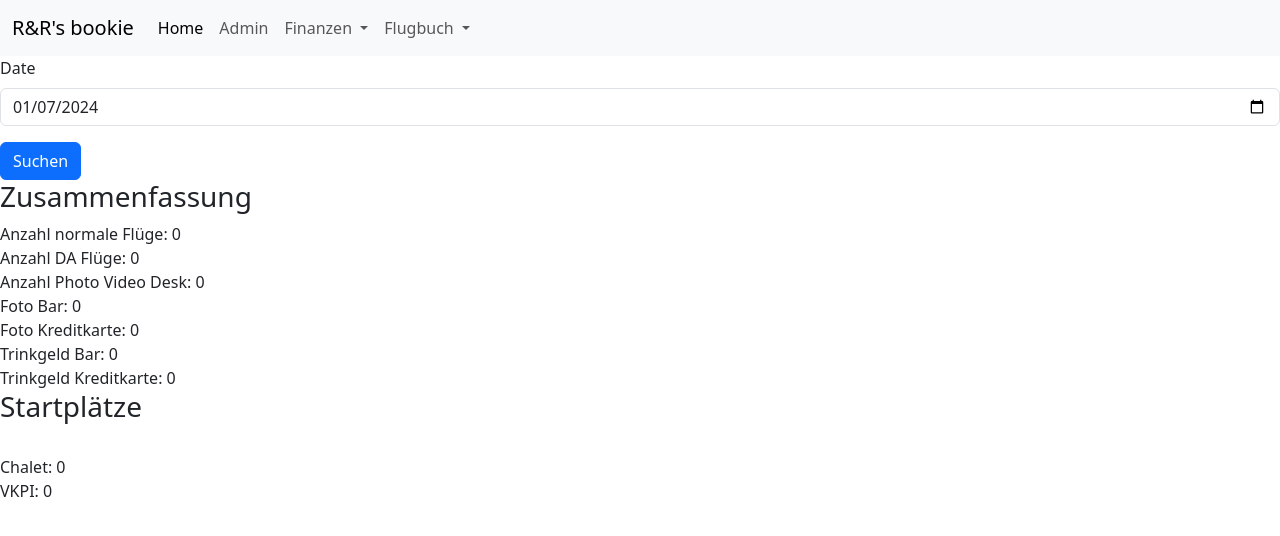
After one commit to rafael-ottersberg/bookie, a Django app: page /flightbook/commercial-year-summary/ in a window 1280 px wide. The commit adds this page. Shown: the top 536 px of the page. Run offline with Django 4.2, Linux system fonts and the light colour scheme; the visitor is signed in with stand-in values (Sample User, id 1); parts of the project's set-up code (start-up, migrations or seed data) failed here and were passed over; some libraries are stand-ins or nearby versions.

Commit message:
added commercial month and year views

```diff
--- a/bookie/flightbook/forms.py
+++ b/bookie/flightbook/forms.py
@@ -71,4 +71,7 @@ class CommercialDaySummaryForm(forms.Form):
     date = forms.DateField(widget=forms.DateInput(attrs={'type': 'date'}))
 
 class CommercialMonthSummaryForm(forms.Form):
-    month = forms.DateField(widget=forms.DateInput(attrs={'type': 'month'}))
+    date = forms.DateField(widget=forms.DateInput(attrs={'type': 'date'}))
+
+class CommercialYearSummaryForm(forms.Form):
+    date = forms.DateField(widget=forms.DateInput(attrs={'type': 'date'}))
--- a/bookie/flightbook/urls.py
+++ b/bookie/flightbook/urls.py
@@ -8,4 +8,6 @@ urlpatterns = [
     path("add-commercial-flight/", views.add_commercial_flight, name="addcommercialflight"),
     path("flights/<str:pilot>/", views.FlightList.as_view(), name="flightlist"),
     path("commercial-day-summary/", views.commercial_day_summary, name="commercialdaysummary"),
+    path("commercial-month-summary/", views.commercial_month_summary, name="commercialmonthsummary"),
+    path("commercial-year-summary/", views.commercial_year_summary, name="commercialyearsummary"),
 ]
--- a/bookie/flightbook/views.py
+++ b/bookie/flightbook/views.py
@@ -7,7 +7,7 @@ from django.views import generic
 from django.contrib.auth.decorators import login_required
 from django.contrib.auth.mixins import LoginRequiredMixin
 
-from .forms import FlightForm, FlightFormPart, CommercialFlightForm, CommercialDaySummaryForm, CommercialMonthSummaryForm
+from .forms import FlightForm, FlightFormPart, CommercialFlightForm, CommercialDaySummaryForm, CommercialMonthSummaryForm, CommercialYearSummaryForm
 
 from .models import Flight, FlightBook, CommercialFlight, Site, Wing, Company
 
@@ -105,3 +105,112 @@ def commercial_day_summary(request):
     return render(
         request, "flightbook/commercial_day_summary.html",
         {"form": form, "flight_list": flight_list, "total_income": total_income, "total_cash": total_cash, "total_card": total_card})
+
+
+@login_required
+def commercial_month_summary(request):
+    number_of_normal_flights = 0
+    number_of_da_flights = 0
+    number_of_photo_video_desk = 0
+
+    photo_card = 0
+    photo_cash = 0
+
+    tip_card = 0
+    tip_cash = 0
+
+
+    if request.method == "POST":
+        form = CommercialMonthSummaryForm(request.POST)
+        if form.is_valid():
+            date = form.cleaned_data['date']
+            print(date)
+            flight_list = CommercialFlight.objects.filter(flight__date__month=date.month, flight__date__year=date.year)
+
+            for f in flight_list:
+                if f.double_airtime:
+                    number_of_da_flights += 1
+                else:
+                    number_of_normal_flights += 1
+                if f.photo_payment == CommercialFlight.DESK:
+                    number_of_photo_video_desk += 1
+                if f.tip_payment == CommercialFlight.CASH:
+                    tip_cash += float(f.tip)
+                if f.tip_payment == CommercialFlight.CARD:
+                    tip_card += float(f.tip)
+                if f.photo_payment == CommercialFlight.CASH:
+                    photo_cash += 40
+                if f.photo_payment == CommercialFlight.CARD:
+                    photo_card += 40
+
+
+    else:
+        initial = {"date": timezone.now().strftime("%Y-%m-%d")}
+        form = CommercialMonthSummaryForm(initial=initial)
+
+    return render(
+    request, "flightbook/commercial_month_summary.html",
+    {
+        "form": form, "number_of_normal_flights": number_of_normal_flights,
+        "number_of_da_flights": number_of_da_flights, "number_of_photo_video_desk": number_of_photo_video_desk,
+        "photo_card": photo_card, "photo_cash": photo_cash, "tip_card": tip_card, "tip_cash": tip_cash
+    })
+
+
+@login_required
+def commercial_year_summary(request):
+    number_of_normal_flights = 0
+    number_of_da_flights = 0
+    number_of_photo_video_desk = 0
+
+    number_of_flights_chalet = 0
+    number_of_flights_vkpi = 0
+
+    photo_card = 0
+    photo_cash = 0
+
+    tip_card = 0
+    tip_cash = 0
+
+
+    if request.method == "POST":
+        form = CommercialYearSummaryForm(request.POST)
+        if form.is_valid():
+            date = form.cleaned_data['date']
+            flight_list = CommercialFlight.objects.filter(flight__date__year=date.year)
+
+            for f in flight_list:
+                if f.double_airtime:
+                    number_of_da_flights += 1
+                else:
+                    number_of_normal_flights += 1
+
+                if f.flight.takeoff.name == 'Chalet':
+                    number_of_flights_chalet += 1
+                else:
+                    number_of_flights_vkpi += 1
+
+                if f.photo_payment == CommercialFlight.DESK:
+                    number_of_photo_video_desk += 1
+                if f.tip_payment == CommercialFlight.CASH:
+                    tip_cash += float(f.tip)
+                if f.tip_payment == CommercialFlight.CARD:
+                    tip_card += float(f.tip)
+                if f.photo_payment == CommercialFlight.CASH:
+                    photo_cash += 40
+                if f.photo_payment == CommercialFlight.CARD:
+                    photo_card += 40
+
+
+    else:
+        initial = {"date": timezone.now().strftime("%Y-%m-%d")}
+        form = CommercialMonthSummaryForm(initial=initial)
+
+    return render(
+    request, "flightbook/commercial_year_summary.html",
+    {
+        "form": form, "number_of_normal_flights": number_of_normal_flights,
+        "flight_chalet": number_of_flights_chalet, "flight_vkpi": number_of_flights_vkpi,
+        "number_of_da_flights": number_of_da_flights, "number_of_photo_video_desk": number_of_photo_video_desk,
+        "photo_card": photo_card, "photo_cash": photo_cash, "tip_card": tip_card, "tip_cash": tip_cash
+    })
--- /dev/null
+++ b/bookie/templates/flightbook/commercial_year_summary.html
@@ -0,0 +1,24 @@
+{% extends "base.html" %} {% load django_bootstrap5 %} {% block content %}
+
+<form action="{% url 'flightbook:commercialyearsummary' %}" method="post" class="">
+{% csrf_token %}
+{% bootstrap_form form %}
+<input type="submit" value="Suchen" class="btn btn-primary">
+</form>
+<h3>Zusammenfassung</h3>
+Anzahl normale Flüge: {{ number_of_normal_flights }}<br>
+Anzahl DA Flüge: {{ number_of_da_flights }}<br>
+Anzahl Photo Video Desk: {{ number_of_photo_video_desk }}<br>
+Foto Bar: {{ photo_cash }}<br>
+Foto Kreditkarte: {{ photo_card }}<br>
+Trinkgeld Bar: {{ tip_cash }}<br>
+Trinkgeld Kreditkarte: {{ tip_card }}<br>
+
+<hline/>
+
+<h3>Startplätze</h3><br>
+
+Chalet: {{ flight_chalet }}<br>
+VKPI: {{ flight_vkpi }}<br>
+
+{% endblock %}
--- a/bookie/templates/navbar.html
+++ b/bookie/templates/navbar.html
@@ -31,6 +31,8 @@
               <li><a class="dropdown-item" href="{% url 'flightbook:flightlist' 'Rafael' %}">Flugbuch Rafael</a></li>
               <li><a class="dropdown-item" href="{% url 'flightbook:flightlist' 'Roli' %}">Flugbuch Roli</a></li>
               <li><a class="dropdown-item" href="{% url 'flightbook:commercialdaysummary' %}">Tageszusammenfassung</a></li>
+              <li><a class="dropdown-item" href="{% url 'flightbook:commercialmonthsummary' %}">Monatszusammenfassung</a></li>
+              <li><a class="dropdown-item" href="{% url 'flightbook:commercialyearsummary' %}">Jahreszusammenfassung</a></li>
               <li><hr class="dropdown-divider"></li>
               <li><a class="dropdown-item" href="{% url 'flightbook:addflight' %}">Flug erfassen</a></li>
               <li><a class="dropdown-item" href="{% url 'flightbook:addcommercialflight' %}">Kommerziellen Flug erfassen</a></li>
```
Also changed, not shown: bookie/templates/flightbook/commercial_month_summary.html (added, +16 -0 lines).
